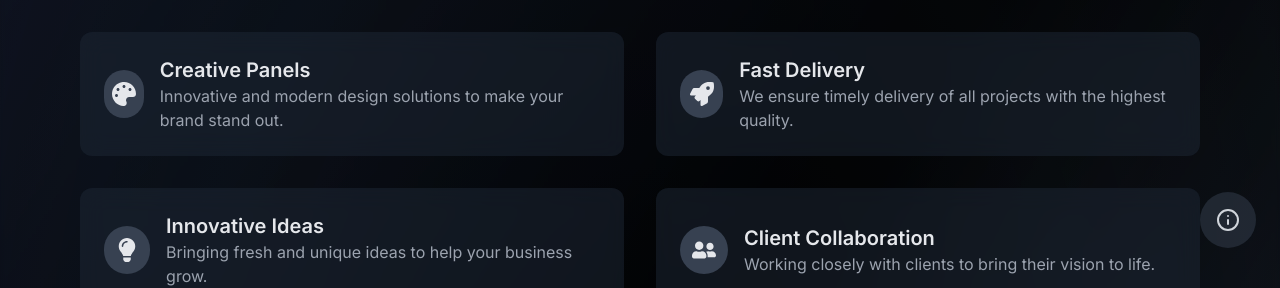
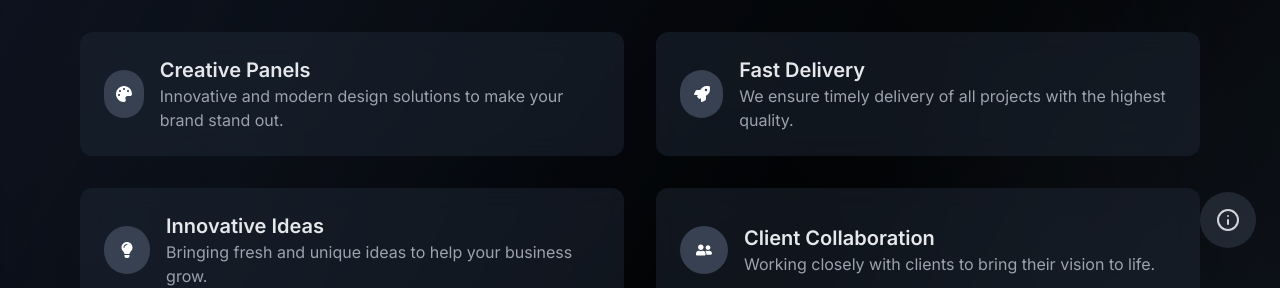
Before and after one commit to 8O80/Najma, a Next.js app: page / in a window 1280 px wide. Shown: the part 528-816 px from the top of the page. Built offline with nearby package versions, Linux system fonts and the light colour scheme.

Commit message:
Update page.tsx

```diff
--- a/app/page.tsx
+++ b/app/page.tsx
@@ -156,14 +156,14 @@ export default function Component() {
           <h2 className="text-3xl font-bold text-center text-gray-200 mb-10">{t.whyChooseUs}</h2>
           <div className="grid grid-cols-1 md:grid-cols-2 gap-8">
           {[
-              { icon: FaPalette, title: t.creativeDesigns, description: "Innovative and modern design solutions to make your brand stand out." },
-              { icon: FaRocket, title: t.fastDelivery, description: "We ensure timely delivery of all projects with the highest quality." },
-              { icon: FaLightbulb, title: t.innovativeIdeas, description: "Bringing fresh and unique ideas to help your business grow." },
-              { icon: FaUserFriends, title: t.clientCollaboration, description: "Working closely with clients to bring their vision to life." },
+   { icon: <FaPalette />, title: t.creativeDesigns, description: "Innovative and modern design solutions to make your brand stand out." },
+   { icon: <FaRocket />, title: t.fastDelivery, description: "We ensure timely delivery of all projects with the highest quality." },
+   { icon: <FaLightbulb />, title: t.innovativeIdeas, description: "Bringing fresh and unique ideas to help your business grow." },
+   { icon: <FaUserFriends />, title: t.clientCollaboration, description: "Working closely with clients to bring their vision to life." },
  ].map((feature, index) => (
    <div key={index} className="flex items-center p-6 bg-gray-800 bg-opacity-50 rounded-xl backdrop-blur-md">
      <div className="w-12 h-12 flex items-center justify-center bg-gray-700 rounded-full mr-4">
-                  <feature.icon size={24} className="text-gray-200" />
+       {feature.icon} {/* Fixed icon usage */}
      </div>
      <div>
        <h3 className="text-xl font-semibold text-gray-200">{feature.title}</h3>
@@ -171,6 +171,7 @@ export default function Component() {
      </div>
    </div>
  ))}
+
           </div>
         </section>
 
```
Lines whose indentation alone changed are shown as unchanged.
